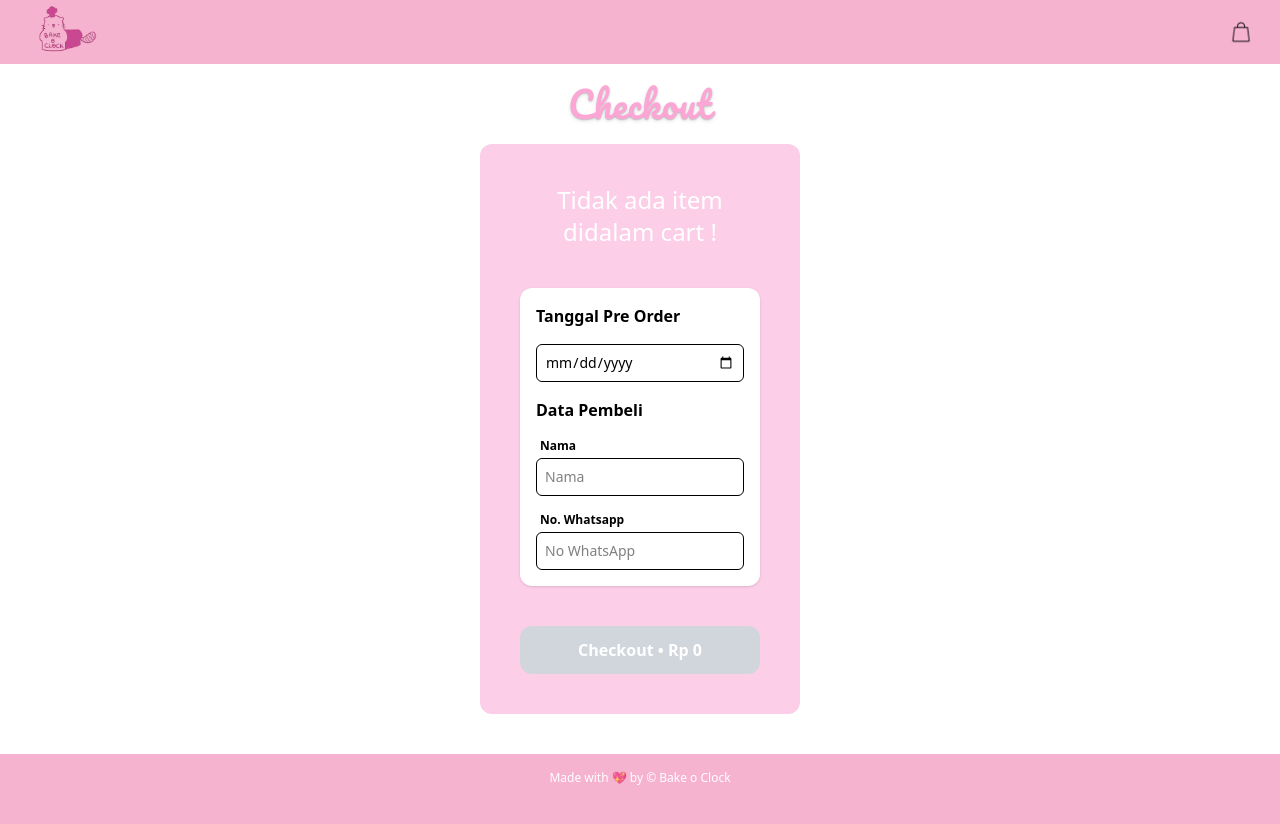
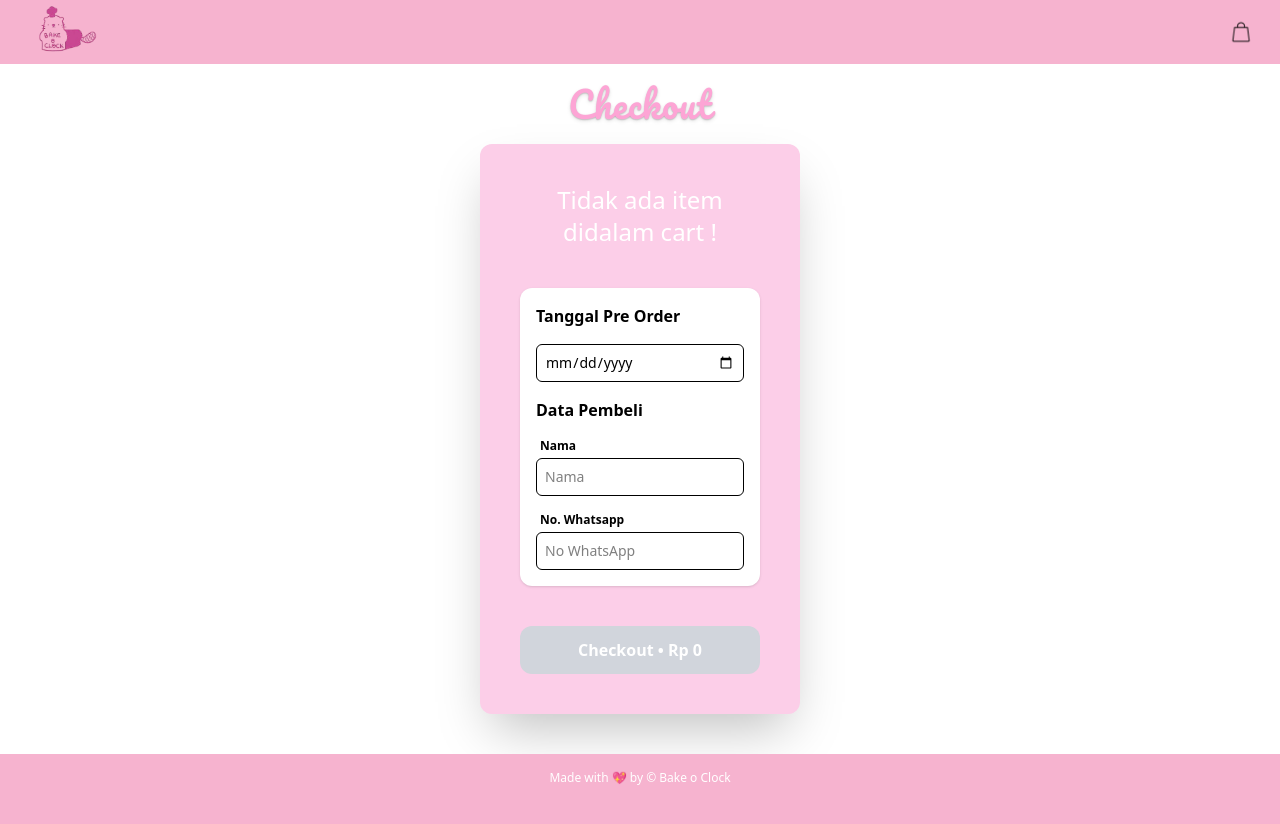
Before and after one commit to kenrickpd/bakeoclock-app, a Next.js app: page /checkout in a window 1280 px wide. Built offline with nearby package versions, Linux system fonts and the light colour scheme.

Commit message:
feat: added shadow in checkout page

```diff
--- a/src/components/checkout/index.tsx
+++ b/src/components/checkout/index.tsx
@@ -17,7 +17,7 @@ export default function CheckoutPage() {
     return (
         <div className={`flex justify-center flex-col sm:px-120 pb-10 pt-5 ${pacifico.variable} px-5`}>
           <h1 className='text-center text-pink-300 text-4xl font-script tracking-wide text-shadow-md h-15'>Checkout</h1>
-            <div className='flex flex-col bg-pink-200 gap-10 px-5 sm:px-10 py-10 rounded-xl'>
+            <div className='flex flex-col bg-pink-200 gap-10 px-5 sm:px-10 py-10 rounded-xl shadow-2xl'>
                 <CartSummary />
 
                 <CustomerForm onValidityChange={setCanCheckout} />
```
